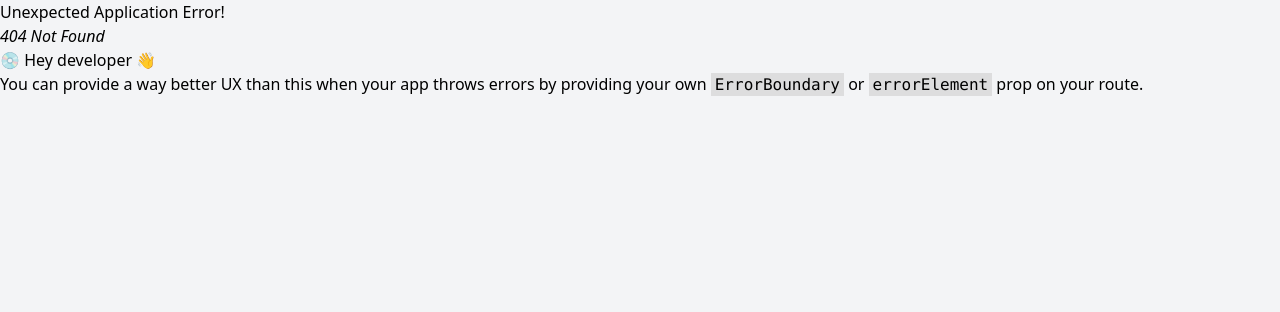
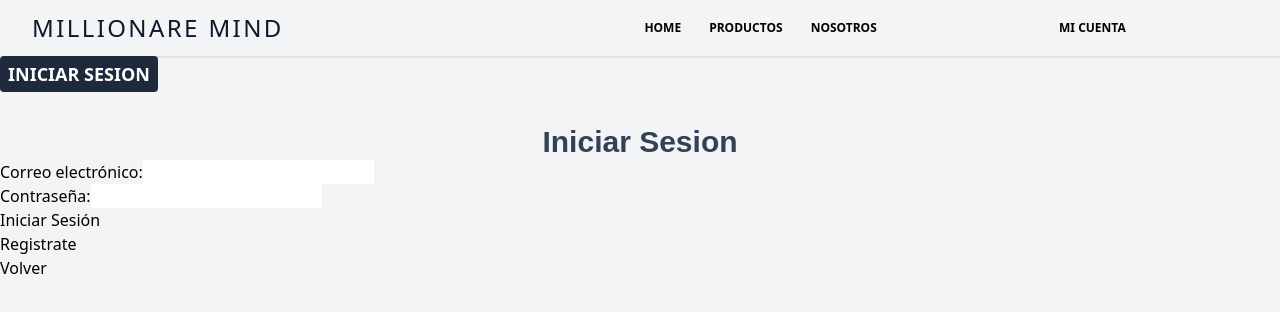
Before and after one commit to JonatanBustamante1111/app-mayorista, a React (Vite) app: page /micuenta in a window 1280 px wide. Before the commit this address had no page. Shown: the top 312 px of the page. Built offline with nearby package versions, Linux system fonts and the light colour scheme.

Commit message:
Modificando register y login

```diff
--- a/src/pages/Login.jsx
+++ b/src/components/Login.jsx
@@ -4,7 +4,7 @@ import { collection, query, where, getDocs } from "firebase/firestore";
 import { auth, db } from "../utils/firebaseconfig";
 import { Link } from "react-router-dom";
 
-function Login() {
+function Login({ setLogin, login }) {
   const [email, setEmail] = useState("");
   const [password, setPassword] = useState("");
 
@@ -71,10 +71,7 @@ function Login() {
           <br />
           <button type="submit">Iniciar Sesión</button>
           <div>
-            <Link to={"/registro"}>
-              <p>¿No tienes cuenta?</p>
-              <button>Registrate</button>
-            </Link>
+            <button onClick={()=> setLogin(!login)}>Registrate</button>
           </div>
         </form>
       </div>
--- a/src/components/NavBar.jsx
+++ b/src/components/NavBar.jsx
@@ -55,7 +55,7 @@ export default function Navbar() {
           <Link className='text-2xl' to={'/carrito'}>
             <ion-icon name="cart-outline"></ion-icon>
           </Link>
-          <Link to={'/login'} className='text-xs font-semibold hidden md:block uppercase'
+          <Link to={'/micuenta'} className='text-xs font-semibold hidden md:block uppercase'
           >Mi cuenta</Link>
         </div>
         <div className='relative py-5'>
@@ -116,7 +116,7 @@ export default function Navbar() {
             }
             </ul>
             <div className='flex flex-col gap-y-3 md:hidden items-start'>
-              <Link to={'/login'} className='uppercase'>Mi cuenta</Link>
+              <Link to={'/micuenta'} className='uppercase'>Mi cuenta</Link>
             </div>
             <div className="pt-20">
               <p className='text-sm sm:text-lg uppercase tracking-widest text-indigo-600'>¡Sigamos conectados!</p>
--- a/src/components/OrdenCompra.jsx
+++ b/src/components/OrdenCompra.jsx
@@ -12,7 +12,7 @@ export default function OrdenCompra() {
       } else {
         // Redirigir al usuario al formulario de inicio de sesión
         console.log("Debe iniciar sesión para hacer la compra");
-        navigate('/login');
+        navigate('/micuenta');
       }
     };
   return (
--- a/src/index.css
+++ b/src/index.css
@@ -2,7 +2,6 @@
 @tailwind components;
 @tailwind utilities;
 
-@import url('https://fonts.googleapis.com/css2?family=Montserrat:wght@400;500;600;700;900&display=swap');
 /*Menu hamburguesa con animacion*/
 .bars__menu {
   @apply w-[30px] h-[30px] cursor-pointer;
--- /dev/null
+++ b/src/pages/MiCuenta.jsx
@@ -0,0 +1,23 @@
+import { useState } from 'react'
+import Registro from '../components/Registro'
+import Login from '../components/Login'
+
+export default function MiCuenta() {
+
+    const [login, setLogin] = useState(false)
+
+    return (
+        <div>
+            <input
+                onClick={() => setLogin(!login)}
+                className='px-2 py-1 rounded bg-slate-800 text-white uppercase font-semibold text-lg mx-auto'
+                type="button"
+                value={`${!login ? 'iniciar sesion' : 'Registrarse'}`}
+            />
+            {
+                !login ? <Login setLogin={setLogin} login={login}/> : <Registro />
+            }
+
+        </div>
+    )
+}
```
Also changed, not shown: src/main.jsx (+4 -8 lines), src/components/Registro.jsx (renamed from src/pages/Registro.jsx).
